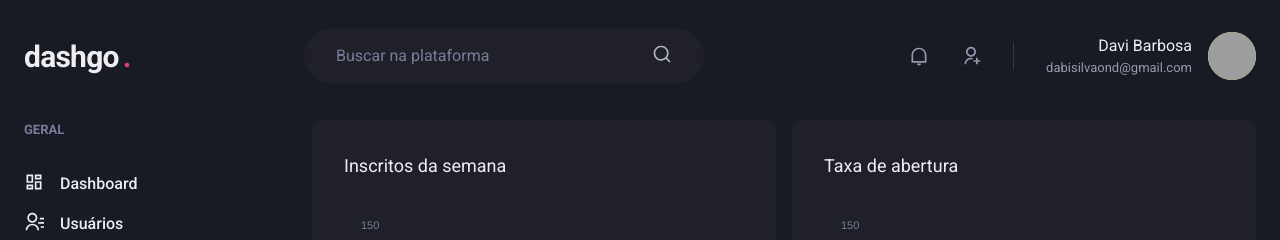
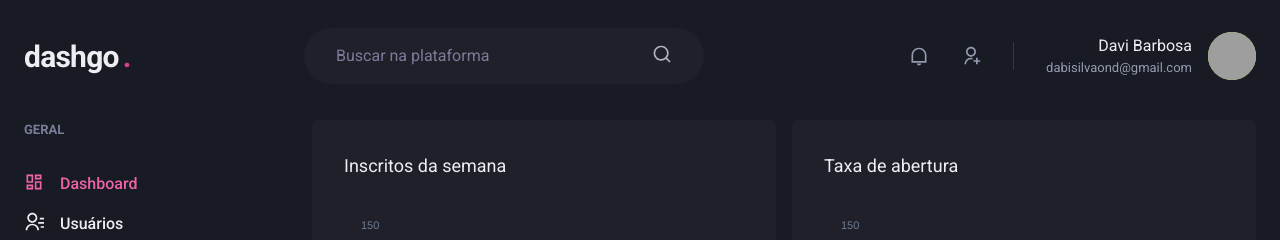
Before and after one commit to Dabisilva/dashgodb, a Next.js app: page /dashboard in a window 1280 px wide. Shown: the top 240 px of the page. Built offline with nearby package versions, Linux system fonts and the light colour scheme; grey boxes are pictures that could not be loaded.

Commit message:
creating component ActiveLink

```diff
--- /dev/null
+++ b/src/components/ActiveLink.tsx
@@ -0,0 +1,36 @@
+import Link, { LinkProps } from "next/link";
+import { useRouter } from "next/router";
+import { cloneElement, ReactElement } from "react";
+
+interface ActiveLinkPros extends LinkProps {
+  children: ReactElement;
+  sholdMatchExactHref?: boolean;
+}
+
+export function ActiveLink({
+  children,
+  sholdMatchExactHref = false,
+  ...rest
+}: ActiveLinkPros) {
+  const { asPath } = useRouter();
+  let isActve = false;
+
+  if (sholdMatchExactHref && (asPath === rest.href || asPath === rest.as)) {
+    isActve = true;
+  }
+
+  if (
+    !sholdMatchExactHref &&
+    (asPath.startsWith(String(rest.href)) || asPath.startsWith(String(rest.as)))
+  ) {
+    isActve = true;
+  }
+
+  return (
+    <Link {...rest}>
+      {cloneElement(children, {
+        color: isActve ? "pink.400" : "gray.50",
+      })}
+    </Link>
+  );
+}
--- a/src/components/SideBar/NavLink.tsx
+++ b/src/components/SideBar/NavLink.tsx
@@ -5,7 +5,7 @@
   LinkProps as ChakraLinkProps,
 } from "@chakra-ui/react";
 import { ElementType, ReactNode } from "react";
-import Link from "next/link";
+import { ActiveLink } from "../ActiveLink";
 
 interface NavLinkProps extends ChakraLinkProps {
   icon: ElementType;
@@ -15,13 +15,13 @@
 
 export function NavLink({ icon, children, href, ...rest }: NavLinkProps) {
   return (
-    <Link href={href} passHref>
+    <ActiveLink href={href} passHref>
       <ChakraLink display="flex" align="center" {...rest}>
         <Icon as={icon} fontSize="20" />
         <Text ml="4" fontWeight="medium">
           {children}
         </Text>
       </ChakraLink>
-    </Link>
+    </ActiveLink>
   );
 }
```
